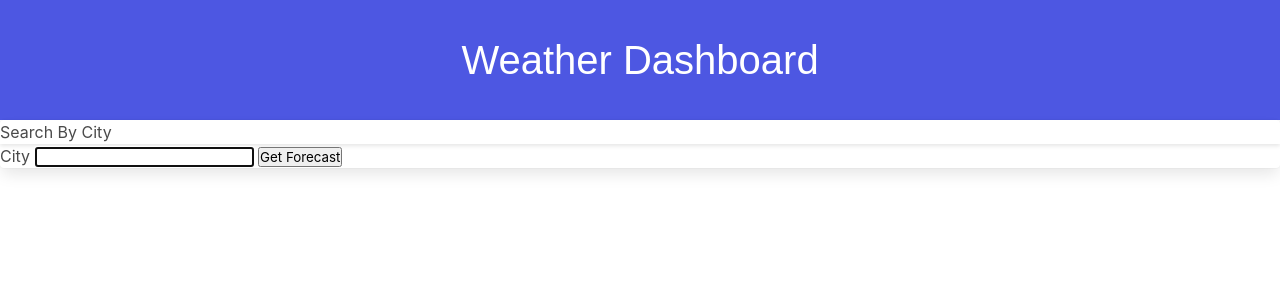
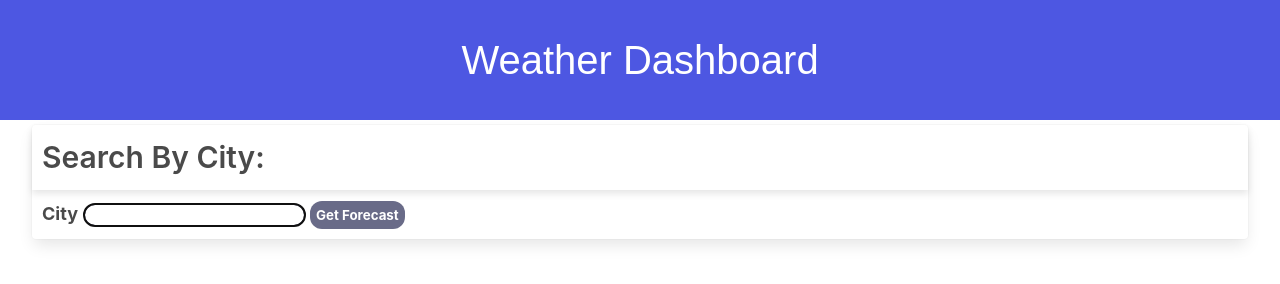
Before and after one commit to mbrianna1170/fetch-the-weather, a plain HTML site: page index.html in a window 1280 px wide. Drawn offline with nearby package versions, Linux system fonts and the light colour scheme.

Commit message:
added some styling to form

```diff
--- a/assets/style.css
+++ b/assets/style.css
@@ -12,3 +12,46 @@ header {
   font-family: Arial, Helvetica, sans-serif;
   font-size: 40px;
 }
+
+main {
+  margin: 5px auto;
+  width: 95%;
+}
+
+h3 {
+  font-size: 30px;
+  font-weight: 600;
+}
+
+/*** Search Form ***/
+
+/* Search By City */
+h3.card-header.text-uppercase {
+  padding: 10px;
+}
+
+form#city-form {
+  padding: 10px;
+}
+
+/* "City" */
+label.form-label {
+  font-size: 18px;
+  font-weight: bold;
+}
+
+input#city {
+  border-radius: 12px;
+  border: solid 2px #262953b0;
+  padding: 2px;
+}
+
+.btn {
+  border: none;
+  border-radius: 12px;
+  font-style: 18px;
+  padding: 6px;
+  background-color: #262953b0;
+  color: white;
+  font-weight: bold;
+}
--- a/index.html
+++ b/index.html
@@ -20,7 +20,7 @@
   <main class="flex-row justify-space-between">
     <div class="col-12 col-md-4"></div>
     <div class="card">
-      <h3 class="card-header text-uppercase">Search By City</h3>
+      <h3 class="card-header text-uppercase">Search By City:</h3>
       <form id="city-form" class="card-body">
         <label class="form-label" for="city">City</label>
         <input name="city" id="city" type="text" autofocus="true" class="form-input" />
```
Lines whose indentation alone changed are shown as unchanged.
